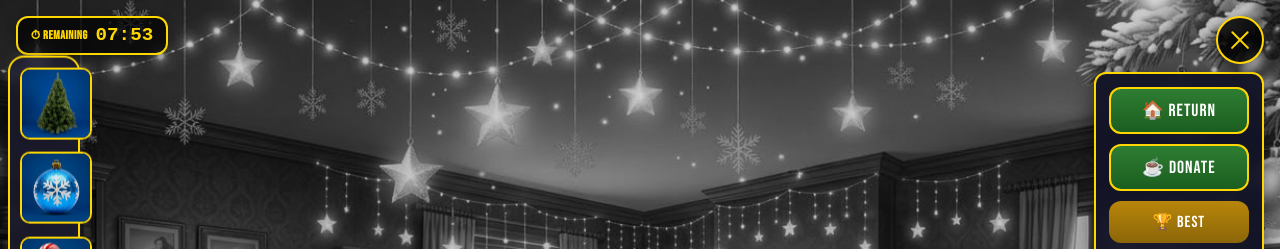
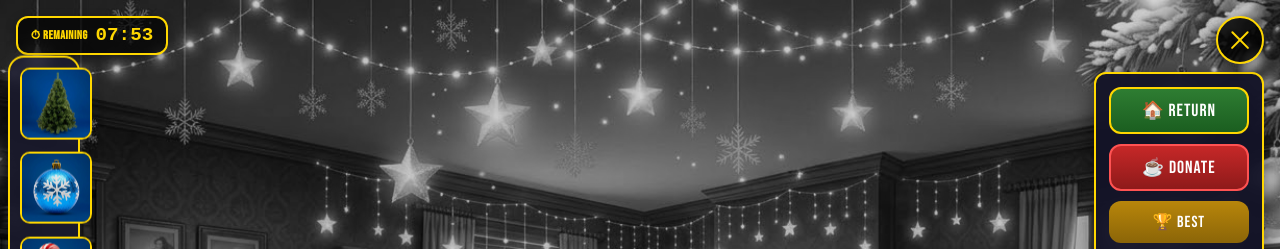
Before and after one commit to Margus20/decoracion-navidad, a plain HTML site: page arbol.html in a window 1280 px wide. Both pictures are taken after a click on the button 1240 px from the left and 40 px from the top of the page. Shown: the top 249 px of the page. Drawn offline with Linux system fonts and the light colour scheme.

Commit message:
Update arbol-botones.css

```diff
--- a/css/arbol-botones.css
+++ b/css/arbol-botones.css
@@ -224,3 +224,18 @@ body.mostrar-reinicio .zona-reinicio {
     border-color: #44ff44;
     box-shadow: 0 0 12px rgba(68, 255, 68, 0.6);
 }
+
+/* ========================================================== */
+/* ============ NUEVO: BOTÓN DONAR EN EL MENÚ (Color Rojo) === */
+/* ========================================================== */
+/* Busca el enlace que tenga "ko-fi" en su dirección y lo pone rojo */
+.menu-item[href*="ko-fi"] {
+    background: linear-gradient(180deg, #c62828, #8e1a1a) !important;
+    border-color: #ff5252 !important;
+}
+
+/* Efecto al tocarlo */
+.menu-item[href*="ko-fi"]:active {
+    transform: scale(0.95);
+    background: linear-gradient(180deg, #b71c1c, #7f1212) !important;
+}
```
